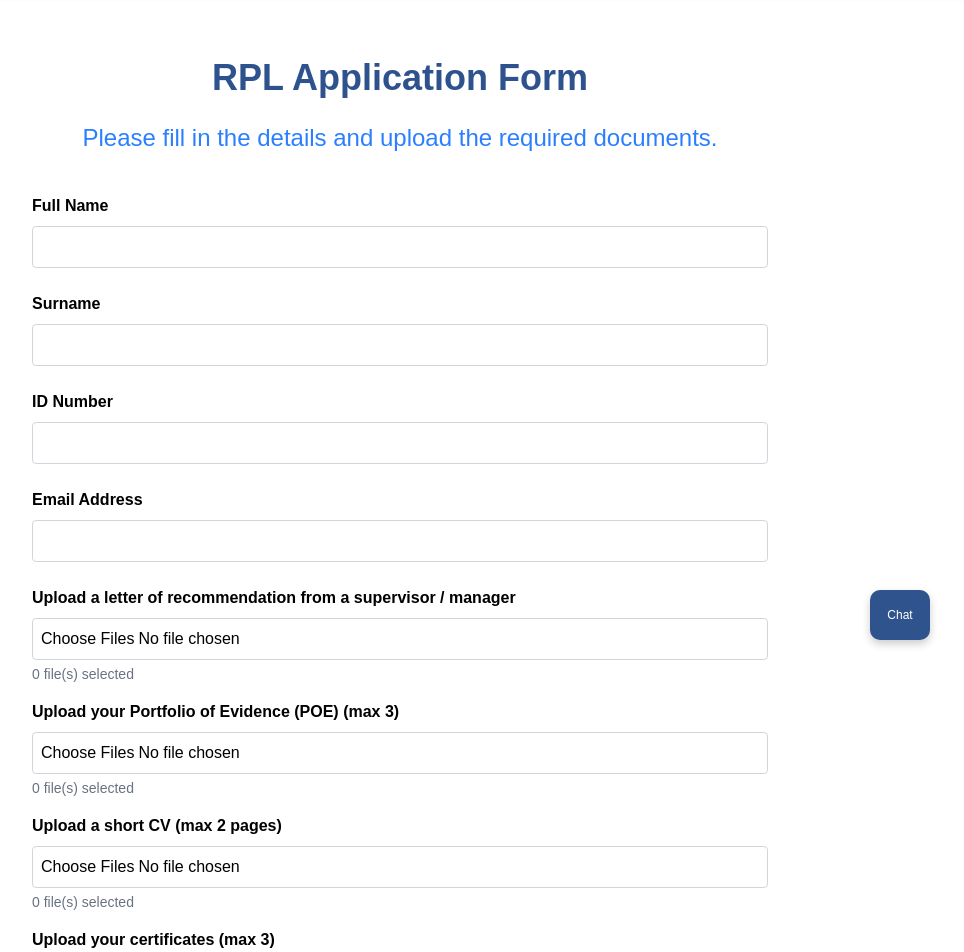
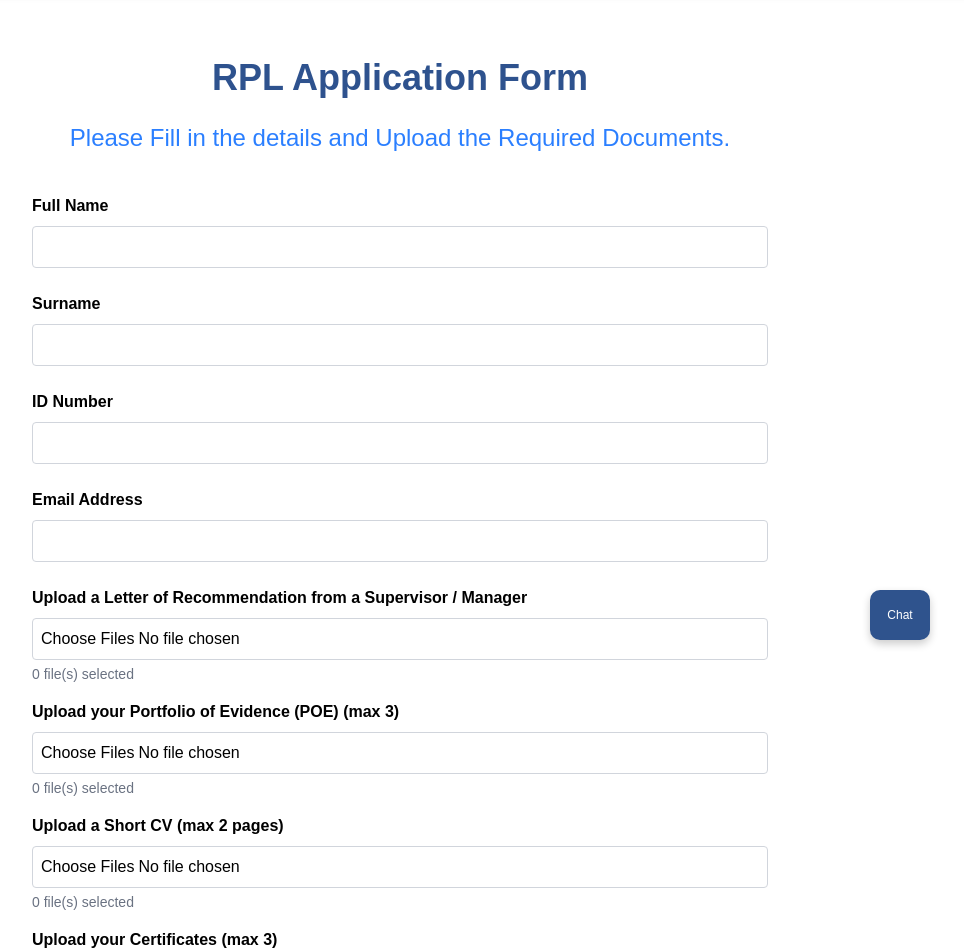
Before and after one commit to JvR-Hannes/waterbusinesscollege, a Next.js app: page /rpl-application in a window 1280 px wide. Shown: the part 140-1092 px from the top of the page, without its empty margins (240-1204 px from the left). Built offline with nearby package versions, Linux system fonts and the light colour scheme.

Commit message:
Fixed some grammar

```diff
--- a/src/app/qualification-application/page.tsx
+++ b/src/app/qualification-application/page.tsx
@@ -146,7 +146,7 @@ export default function QualificationApplicationPage() {
         {/* ID Upload */}
         <div>
           <label htmlFor="idNumberFile" className="block mb-2 font-semibold">
-            Upload your valid ID / Passport document
+            Upload your Valid ID / Passport document
           </label>
           <input
             type="file"
@@ -250,7 +250,7 @@ export default function QualificationApplicationPage() {
         {/* Supporting Docs Upload */}
         <div>
           <label htmlFor="supportingDocuments" className="block mb-2 font-semibold">
-            Upload relevant academic / certificates (max 2)
+            Upload Relevant Academic / Certificates (max 2)
           </label>
           <input
             type="file"
--- a/src/app/rpl-application/page.tsx
+++ b/src/app/rpl-application/page.tsx
@@ -110,7 +110,7 @@ export default function RPLApplicationPage() {
     <main className="py-16 px-4 max-w-3xl mx-auto">
       <h1 className="text-4xl font-bold mb-6 text-center">RPL Application Form</h1>
       <p className="text-2xl mb-10 text-center text-blue-500">
-        Please fill in the details and upload the required documents.
+        Please Fill in the details and Upload the Required Documents.
       </p>
 
       <form onSubmit={handleSubmit} className="space-y-6" encType="multipart/form-data">
@@ -182,7 +182,7 @@ export default function RPLApplicationPage() {
         <div className="space-y-4">
           <div>
             <label htmlFor="upload1" className="block mb-2 font-semibold">
-              Upload a letter of recommendation from a supervisor / manager
+              Upload a Letter of Recommendation from a Supervisor / Manager
             </label>
             <input
               id="upload1"
@@ -216,7 +216,7 @@ export default function RPLApplicationPage() {
 
           <div>
             <label htmlFor="upload3" className="block mb-2 font-semibold">
-              Upload a short CV (max 2 pages)
+              Upload a Short CV (max 2 pages)
             </label>
             <input
               id="upload3"
@@ -233,7 +233,7 @@ export default function RPLApplicationPage() {
 
           <div>
             <label htmlFor="upload4" className="block mb-2 font-semibold">
-              Upload your certificates (max 3)
+              Upload your Certificates (max 3)
             </label>
             <input
               id="upload4"
```
